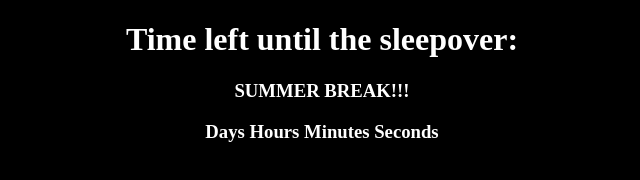
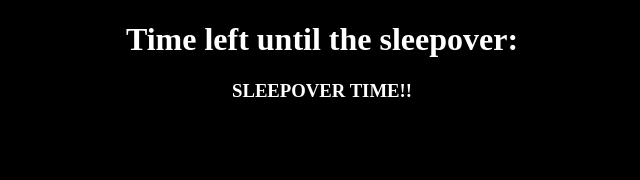
Before and after one commit to Angulorecto/js, a plain HTML site: page index.html in a window 1280 px wide. Shown: the whole page, without its empty margins (318-958 px from the left). Drawn offline with Linux system fonts and the light colour scheme.

Commit message:
Update index.html

```diff
--- a/index.html
+++ b/index.html
@@ -32,7 +32,8 @@
       // Stop the countdown when it reaches zero
       if (timeRemaining < 0) {
         clearInterval(countdown);
-        document.getElementById("countdown").innerHTML = "SUMMER BREAK!!!";
+        document.getElementById("countdown").innerHTML = "SLEEPOVER TIME!!";
+        document.getElementById("identifyer").innerHTML = " ";
       }
     }, 1000);
   </script>
```
